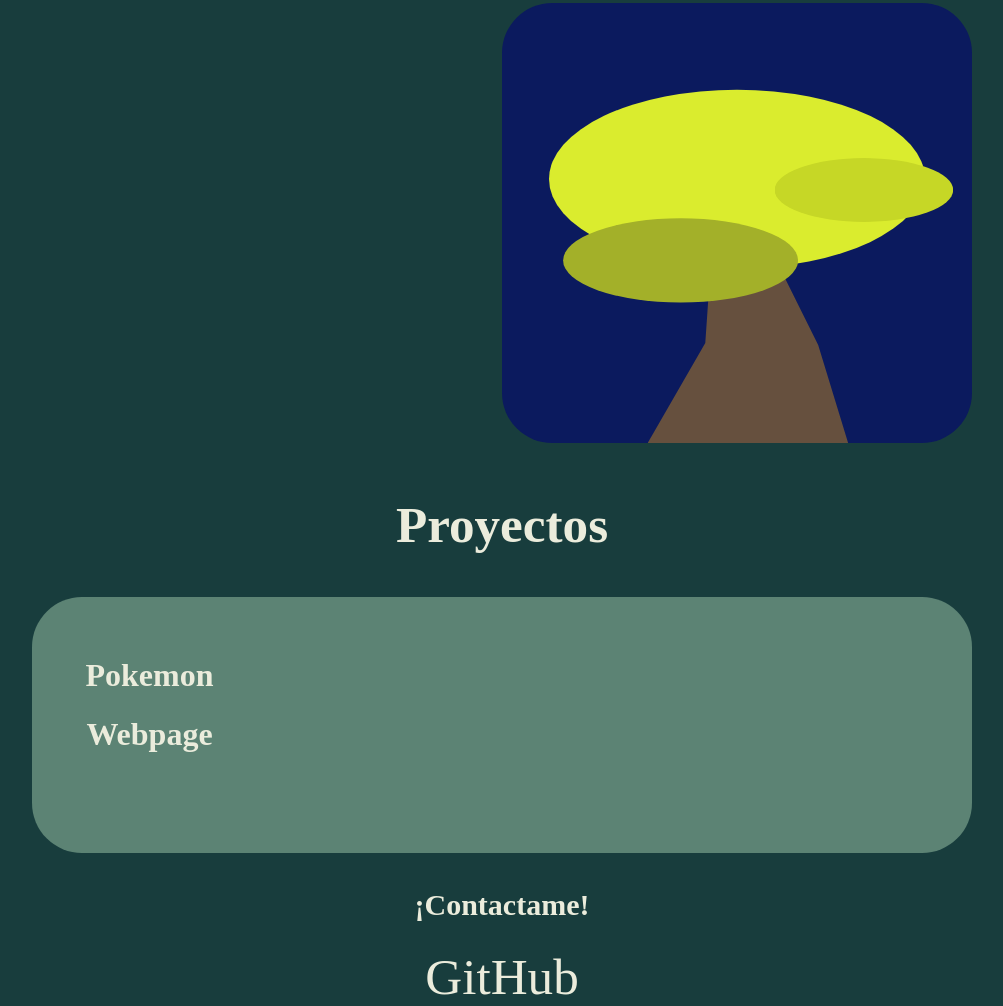
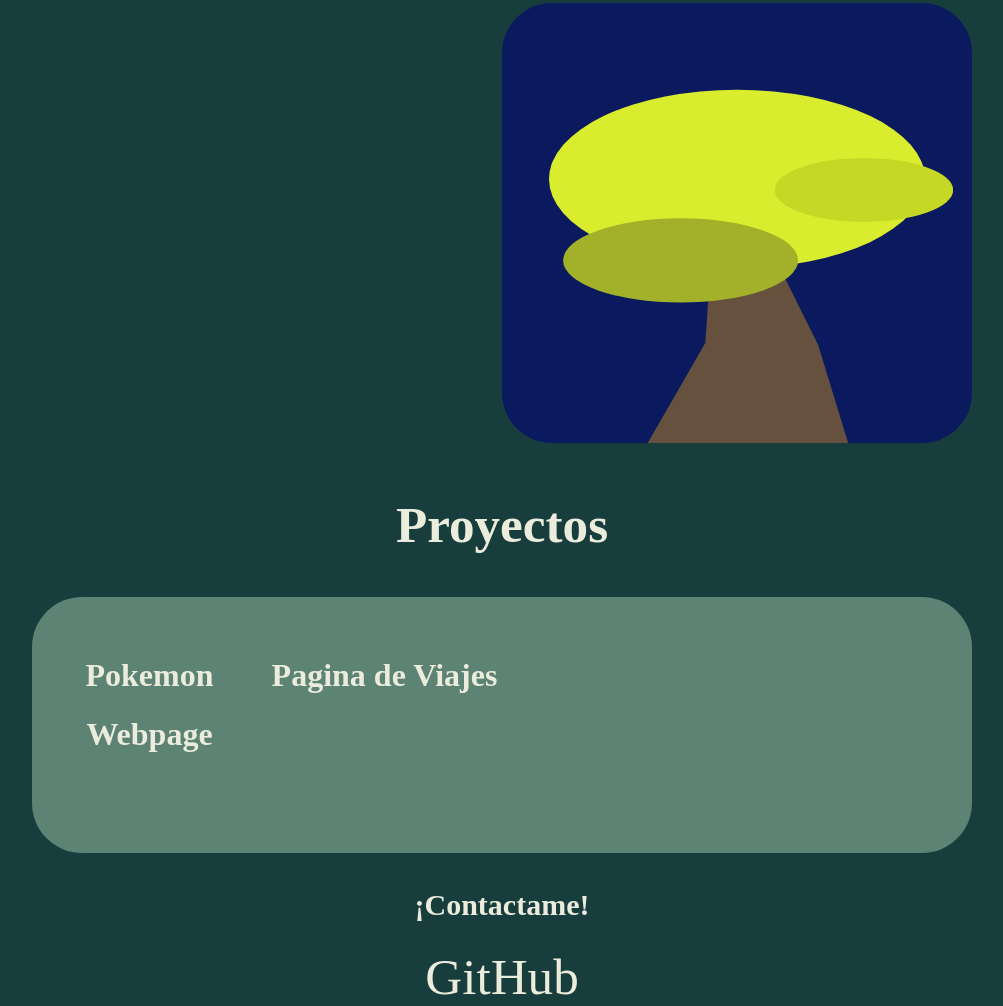
Before and after one commit to Maulrriche/Portafolio, a plain HTML site: page index.html in a window 1280 px wide. Shown: the part 597-1603 px from the top of the page, without its empty margins (146-1149 px from the left). Drawn offline with Linux system fonts and the light colour scheme.

Commit message:
Update index.html

```diff
--- a/index.html
+++ b/index.html
@@ -46,7 +46,9 @@
             <div class="project1">
                 <h2 class="text"><a id='link' href="https://maulrriche.github.io/pokemon/" target='_blank'>Pokemon Webpage</a></h2>
             </div>
-            <div class="project2"></div>
+            <div class="project2">
+              <h2 class="text"><a id='link' href="https://maulrriche.github.io/waraeviaje/" target='_blank'>Pagina de Viajes</a></h2>
+            </div>
             <div class="project3"></div>
             <div class="project4"></div>
         </div>
```
